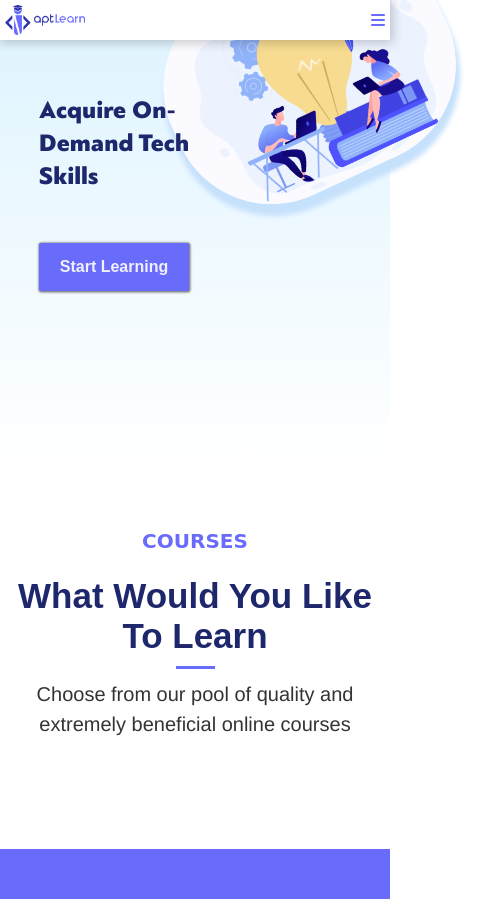
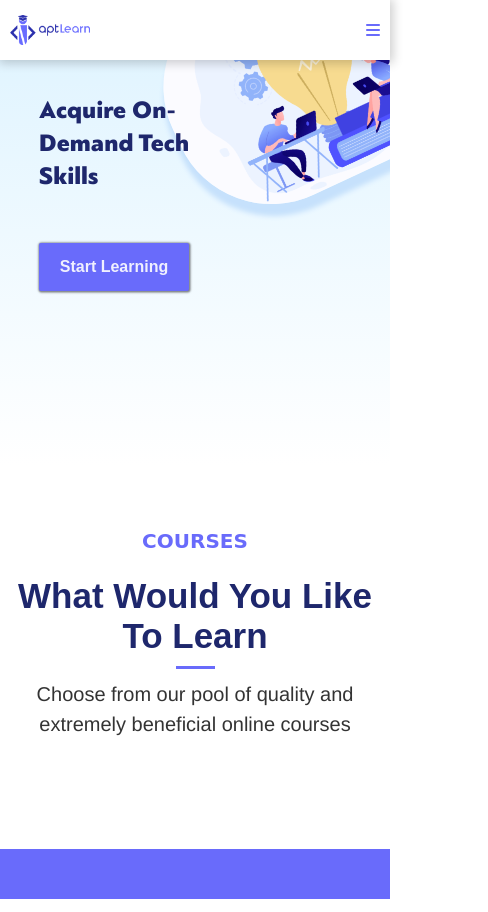
Before and after one commit to GeekyCoder25/AptLearn, a plain HTML site: page index.html in a window 390 px wide. Shown: the top 912 px of the page, 488 px wide, since content can reach past the window. Drawn offline with Linux system fonts and the light colour scheme.

Commit message:
first commit update

```diff
--- a/index.html
+++ b/index.html
@@ -5,14 +5,14 @@
     <meta charset="UTF-8">
     <meta http-equiv="X-UA-Compatible" content="IE=edge">
     <meta name="viewport" content="width=device-width, initial-scale=1.0">
-    <title>Document</title>
+    <title>aptLearn Landing Page by Geeky Coder</title>
     <link rel="stylesheet" href="./fontawesome-free-6.1.1-web/css/all.css">
     <link rel="stylesheet" href="./style.css">
 </head>
 
 <body>
     <nav>
-        <img src="./images/aptLearn.png" alt="logo">
+        <img src="./images/aptlearn.png" alt="logo">
         <ul>
             <li><a href="#courses">Courses</a></li>
             <li><a href="#join">Join</a></li>
--- a/style.css
+++ b/style.css
@@ -5,7 +5,6 @@
 }
 body {
   font-family: Arial, Helvetica, sans-serif;
-  overflow-x: hidden;
 }
 @font-face {
   font-family: "pf black";
@@ -75,6 +74,7 @@ header {
   background: linear-gradient(0deg, rgba(224, 244, 255, 0) 8%, #e0f4ff 92%);
   max-width: 100vw;
   position: relative;
+  overflow-x: hidden;
 }
 header .first {
   flex: 1;
@@ -752,7 +752,7 @@ footer .fas {
 @media (max-width: 1000px) {
   nav {
     justify-content: space-between;
-    padding: 5px;
+    padding: 15px 10px;
   }
   nav img {
     width: 80px;
```
